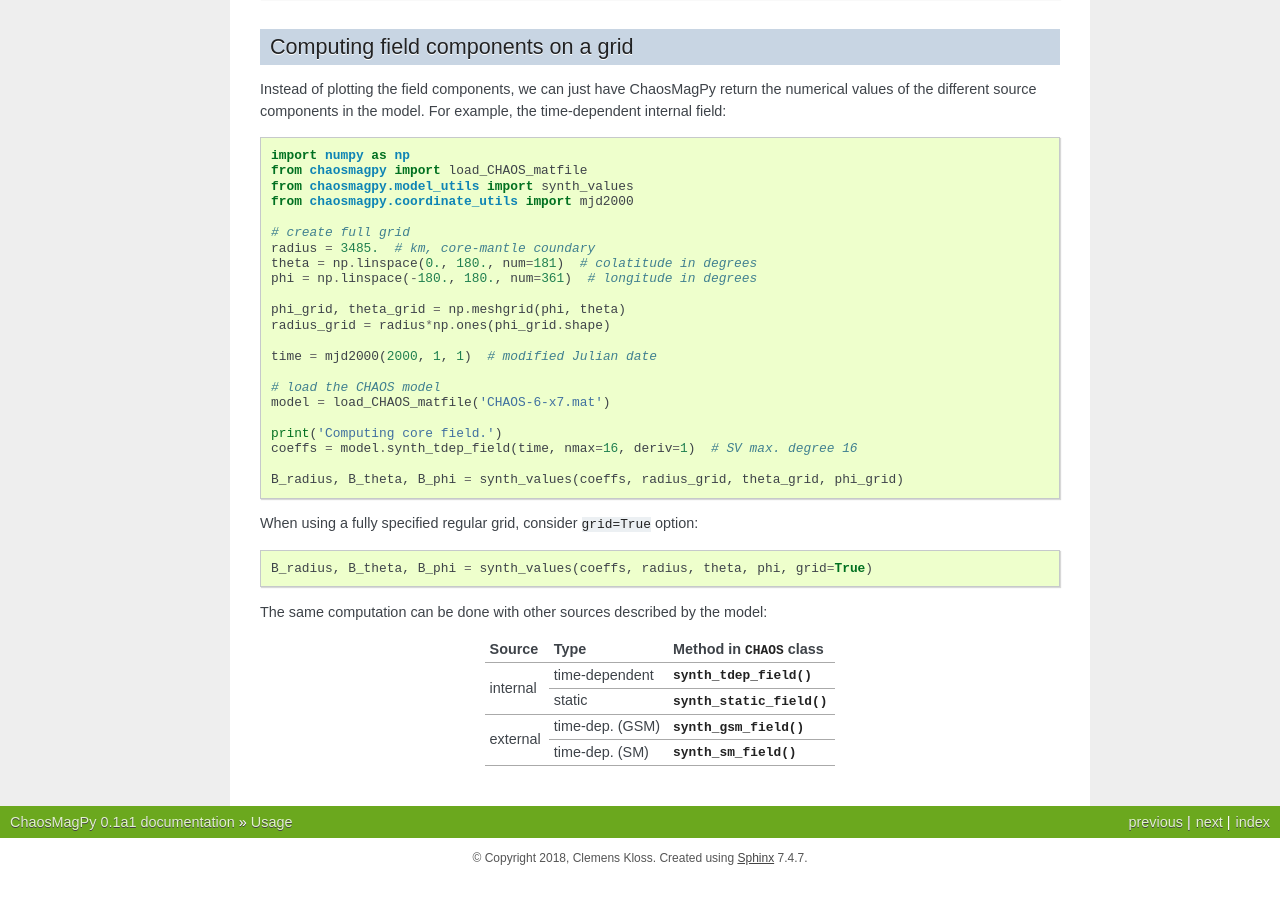
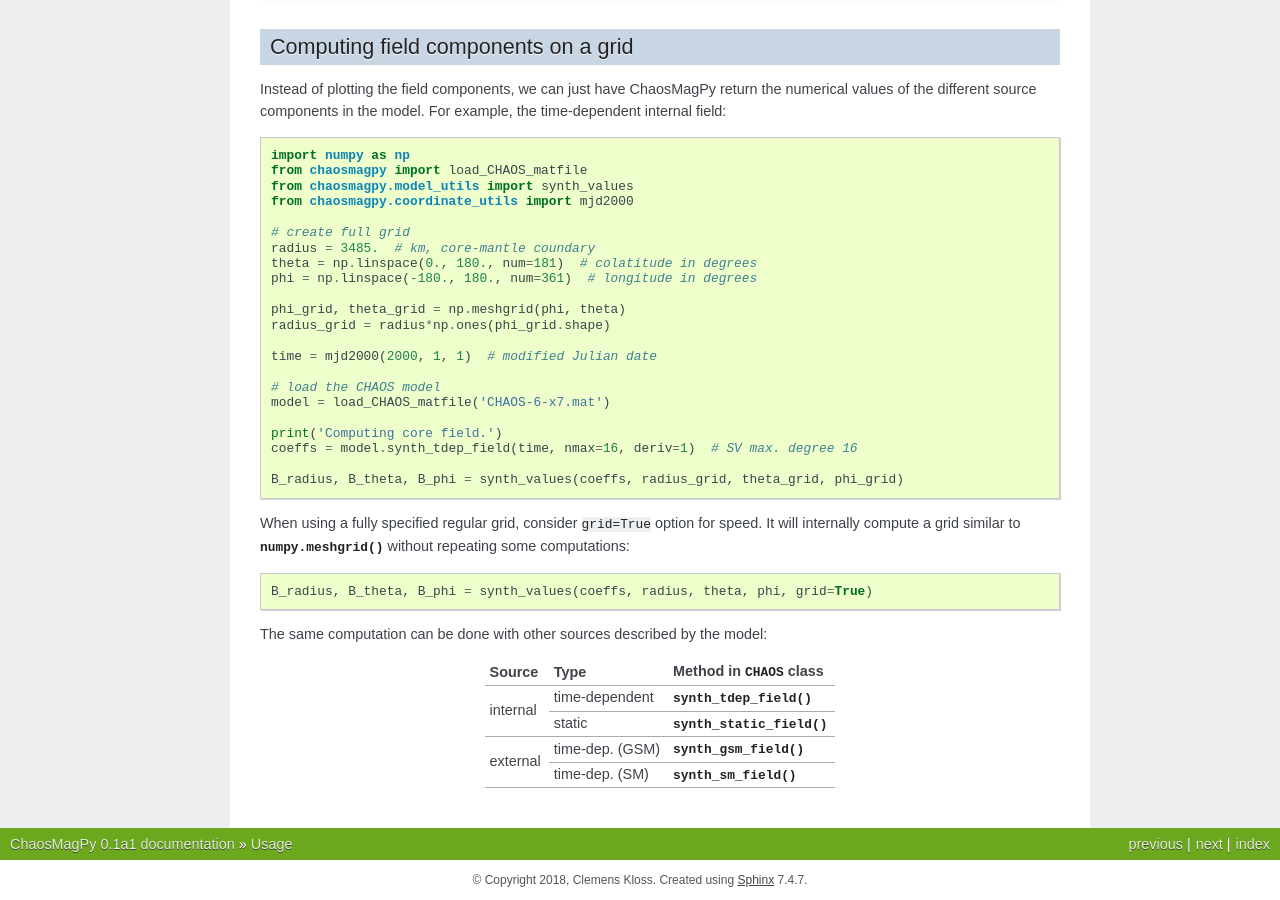
Before and after one commit to ancklo/ChaosMagPy, a Sphinx documentation site: the page built from docs/source/usage.rst, in a window 1280 px wide and 900 px high, scrolled down 2460 px. Built offline with Sphinx 7.4.7, drawn with Linux system fonts in a browser that asks for light colours; before the commit the page ends 3338 px from its top, so only the background shows below that.

Commit message:
Corrected a typo in the examples.

```diff
--- a/docs/source/usage.rst
+++ b/docs/source/usage.rst
@@ -89,7 +89,9 @@ example, the time-dependent internal field:
 
    B_radius, B_theta, B_phi = synth_values(coeffs, radius_grid, theta_grid, phi_grid)
 
-When using a fully specified regular grid, consider ``grid=True`` option:
+When using a fully specified regular grid, consider ``grid=True`` option for
+speed. It will internally compute a grid similar to :func:`numpy.meshgrid`
+without repeating some computations:
 
 .. code-block:: python
 
```
